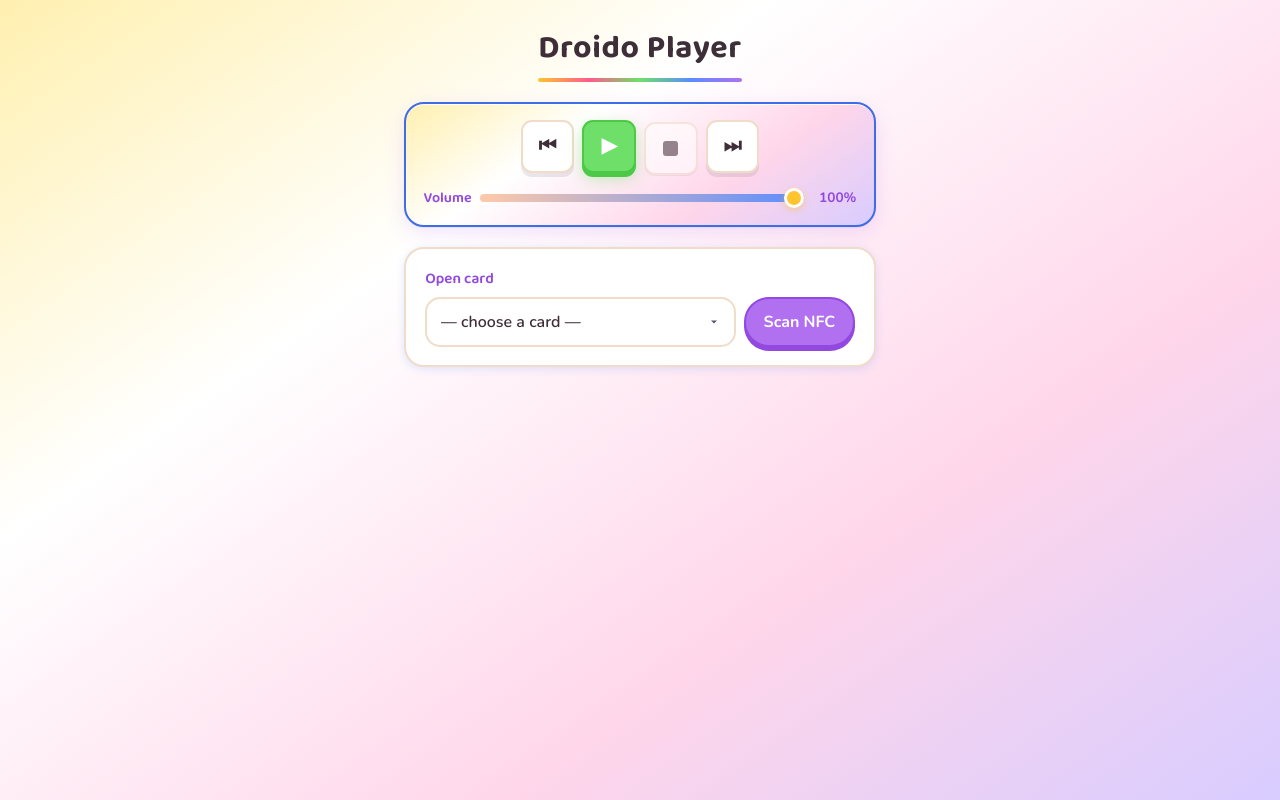
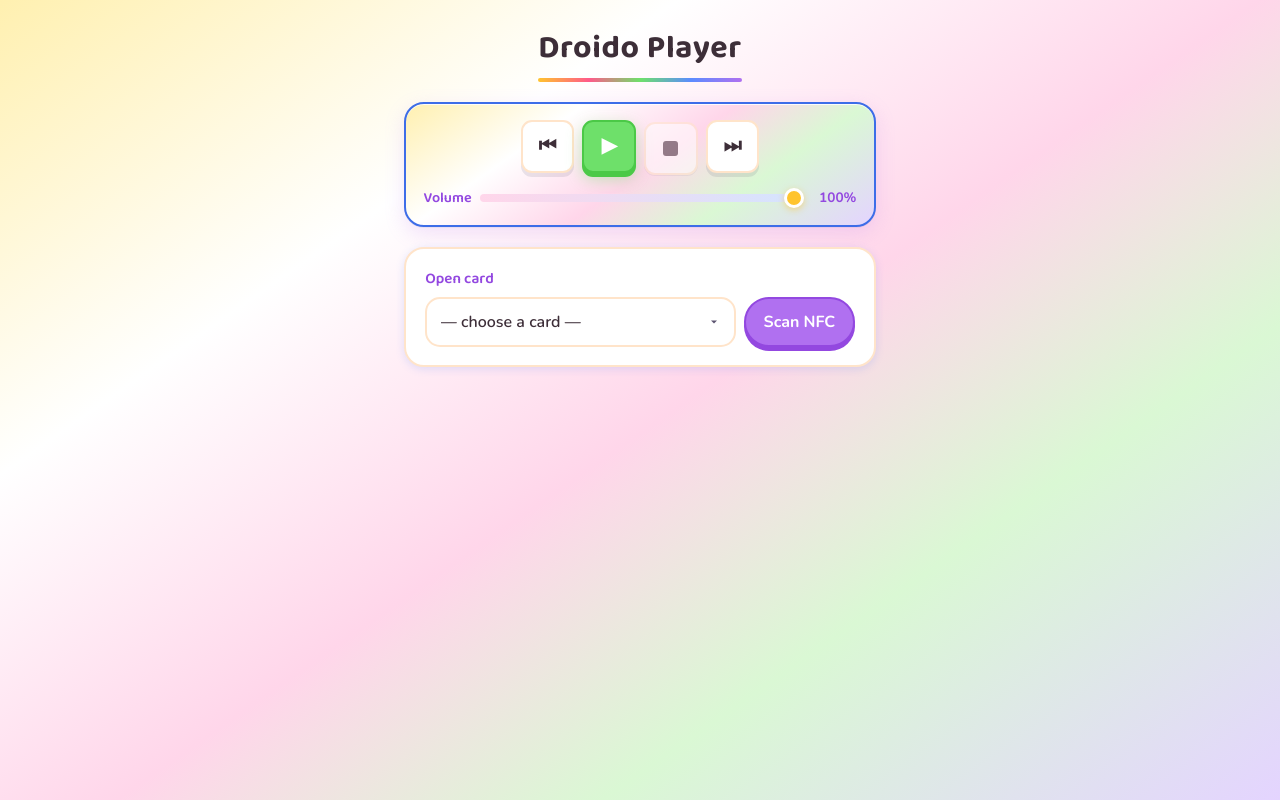
Before and after one commit to BE-Code/Droido-Player, a Python web app: template web/templates/editor.html in a window 1280 px wide. Run offline with Jinja, Linux system fonts and the light colour scheme; the template is opened without the code that fills it, so the values that code supplies are empty.

Commit message:
rainbow pallette

```diff
--- a/web/static/app.css
+++ b/web/static/app.css
@@ -1,30 +1,47 @@
 :root {
-  --cream: #fffaef;
+  /* Rainbow core — same stops as the title underline */
+  --sun: #ffc42e;
+  --sun-deep: #e8a800;
+  --sun-muted: #fff0b0;
+  --coral: #ff5a8a;
+  --coral-deep: #e8366e;
+  --coral-muted: #ffd6ea;
+  --coral-hover: #ff78a0;
+  --mint: #6ee06a;
+  --mint-deep: #4bc947;
+  --mint-muted: #daf8d4;
+  --mint-hover: #86ec82;
+  --sky: #5b8cff;
+  --sky-deep: #3d6de8;
+  --sky-muted: #d4e4ff;
+  --sky-hover: #7aa8ff;
+  --grape: #b070f0;
+  --grape-deep: #9348e0;
+  --grape-muted: #e4d4ff;
+  --grape-hover: #c48af8;
+
+  --rainbow: linear-gradient(
+    90deg,
+    var(--sun) 0%,
+    var(--coral) 25%,
+    var(--mint) 50%,
+    var(--sky) 75%,
+    var(--grape) 100%
+  );
+  --rainbow-soft: linear-gradient(
+    145deg,
+    var(--sun-muted) 0%,
+    #ffffff 28%,
+    var(--coral-muted) 52%,
+    var(--mint-muted) 72%,
+    var(--grape-muted) 100%
+  );
+
+  --cream: #fffcf7;
   --white: #ffffff;
   --ink: #3d2e38;
   --ink-soft: #5c4a55;
   --ink-faint: #8f7a85;
-  /* blueberry */
-  --sky: #5b8cff;
-  --sky-deep: #3d6de8;
-  --sky-muted: #a8c4ff;
-  /* lemon */
-  --sun: #ffc42e;
-  --sun-deep: #e8a800;
-  /* strawberry */
-  --coral: #ff5a8a;
-  --coral-deep: #e8366e;
-  --coral-hover: #ff78a0;
-  /* lime */
-  --mint: #6ee06a;
-  --mint-deep: #4bc947;
-  --mint-hover: #86ec82;
-  /* plum */
-  --grape: #b070f0;
-  --grape-deep: #9348e0;
-  --grape-hover: #c48af8;
-  /* peach */
-  --bubblegum: #ffc9a8;
 
   /* Aliases used across components */
   --paper: var(--cream);
@@ -42,41 +59,36 @@
   --indigo: var(--grape);
   --indigo-deep: var(--grape-deep);
   --indigo-hover: var(--grape-hover);
-  --highlight: var(--bubblegum);
+  --bubblegum: var(--coral-muted);
+  --highlight: var(--coral-muted);
 
   --bg: var(--cream);
-  --bg-gradient: linear-gradient(
-    145deg,
-    #fff0b0 0%,
-    #ffffff 32%,
-    #ffd6ea 68%,
-    #d8ccff 100%
-  );
+  --bg-gradient: var(--rainbow-soft);
   --bg-elevated: var(--white);
-  --bg-surface: #fff6e8;
-  --bg-hover: #fff0d8;
-  --border: #f0dcc8;
-  --border-subtle: #f8ebe0;
+  --bg-surface: color-mix(in srgb, var(--sun-muted) 45%, white);
+  --bg-hover: color-mix(in srgb, var(--sky-muted) 35%, white);
+  --border: color-mix(in srgb, var(--sun-muted) 55%, var(--coral-muted));
+  --border-subtle: color-mix(in srgb, var(--coral-muted) 30%, white);
   --border-fun: var(--sky);
   --text: var(--ink);
   --text-muted: var(--ink-soft);
   --text-faint: var(--ink-faint);
   --accent: var(--sun);
   --accent-deep: var(--sun-deep);
-  --accent-glow: rgba(255, 196, 46, 0.38);
+  --accent-glow: color-mix(in srgb, var(--sun) 38%, transparent);
   --play: var(--mint);
   --play-deep: var(--mint-deep);
-  --play-glow: rgba(110, 224, 106, 0.42);
-  --success: #3dbd3d;
-  --danger: #e84d6a;
-  --danger-bg: #ffe8ee;
+  --play-glow: color-mix(in srgb, var(--mint) 42%, transparent);
+  --success: var(--mint-deep);
+  --danger: var(--coral-deep);
+  --danger-bg: var(--coral-muted);
 
   --radius-sm: 11px;
   --radius-md: 15px;
   --radius-lg: 20px;
   --radius-pill: 999px;
-  --shadow-sm: 0 2px 8px rgba(91, 140, 255, 0.2);
-  --shadow-md: 0 6px 20px rgba(176, 112, 240, 0.18);
+  --shadow-sm: 0 2px 8px color-mix(in srgb, var(--sky) 20%, transparent);
+  --shadow-md: 0 6px 20px color-mix(in srgb, var(--grape) 18%, transparent);
   --shadow-lg: 0 12px 36px rgba(61, 54, 84, 0.14);
   --shadow-pop: 0 4px 0 rgba(61, 54, 84, 0.11);
   --font: 'Nunito', system-ui, sans-serif;
@@ -100,7 +112,7 @@ body {
   font-size: 1rem;
   line-height: 1.55;
   color: var(--text);
-  background-color: #fff0b0;
+  background-color: var(--sun-muted);
   background-image: var(--bg-gradient);
   background-attachment: fixed;
   margin: 0;
@@ -249,7 +261,7 @@ input[type='text']:focus,
 input[type='url']:focus,
 select:focus {
   border-color: var(--sky-deep);
-  box-shadow: 0 0 0 4px rgba(91, 140, 255, 0.3);
+  box-shadow: 0 0 0 4px color-mix(in srgb, var(--sky) 30%, transparent);
   outline: none;
 }
 
@@ -322,14 +334,7 @@ label {
   bottom: 0;
   height: 4px;
   border-radius: var(--radius-pill);
-  background: linear-gradient(
-    90deg,
-    var(--sun) 0%,
-    var(--coral) 25%,
-    var(--mint) 50%,
-    var(--sky) 75%,
-    var(--grape) 100%
-  );
+  background: var(--rainbow);
 }
 
 .playback-bar {
@@ -504,7 +509,7 @@ label {
   padding: 0;
   height: 8px;
   appearance: none;
-  background: linear-gradient(90deg, var(--bubblegum), var(--sky));
+  background: linear-gradient(90deg, var(--coral-muted), var(--sky-muted));
   border-radius: var(--radius-pill);
   border: none;
   cursor: pointer;
@@ -517,7 +522,7 @@ label {
   border-radius: 50%;
   background: var(--sun);
   border: 3px solid var(--white);
-  box-shadow: 0 2px 6px rgba(255, 196, 46, 0.5);
+  box-shadow: 0 2px 6px color-mix(in srgb, var(--sun) 50%, transparent);
   cursor: pointer;
   transition: transform var(--transition);
 }
@@ -541,7 +546,7 @@ label {
 }
 
 #volume-slider:focus-visible::-webkit-slider-thumb {
-  box-shadow: 0 0 0 4px rgba(91, 140, 255, 0.4);
+  box-shadow: 0 0 0 4px color-mix(in srgb, var(--sky) 40%, transparent);
 }
 
 .volume-value {
@@ -642,7 +647,7 @@ label {
 }
 
 .track-item:nth-child(even) {
-  background: #fff8f0;
+  background: var(--bg-surface);
 }
 
 .track-item:last-child {
@@ -688,7 +693,7 @@ label {
 .track-drag-handle:hover,
 .track-drag-handle:focus-visible {
   color: var(--grape-deep);
-  background: rgba(176, 112, 240, 0.18);
+  background: color-mix(in srgb, var(--grape) 18%, transparent);
   outline: none;
 }
 
@@ -908,7 +913,7 @@ body.track-reorder-active .track-list {
   width: 100%;
   border: 3px dashed var(--mint);
   color: var(--mint-deep);
-  background: #f2fff0;
+  background: var(--mint-muted);
   font-family: var(--font-display);
   font-size: 1.05rem;
   box-shadow: none;
@@ -953,7 +958,7 @@ body.track-reorder-active .track-list {
 }
 
 #upload-option-btn:hover:not(:disabled) {
-  background: #7aa8ff;
+  background: var(--sky-hover);
   border-color: var(--sky-deep);
 }
 
@@ -995,8 +1000,8 @@ body.track-reorder-active .track-list {
 #record-stop-btn {
   background: var(--danger);
   color: var(--white);
-  border-color: #c93d58;
-  box-shadow: 0 4px 0 #c93d58;
+  border-color: var(--coral-deep);
+  box-shadow: 0 4px 0 var(--coral-deep);
 }
 
 #record-status.live {
```
